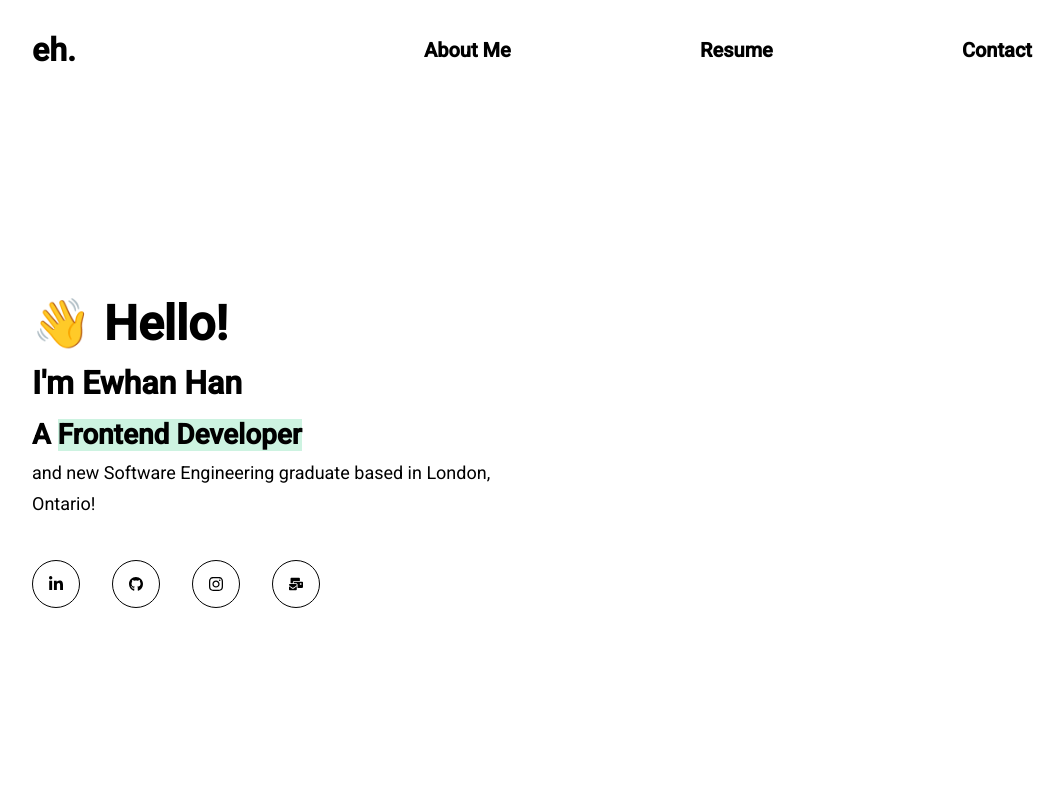
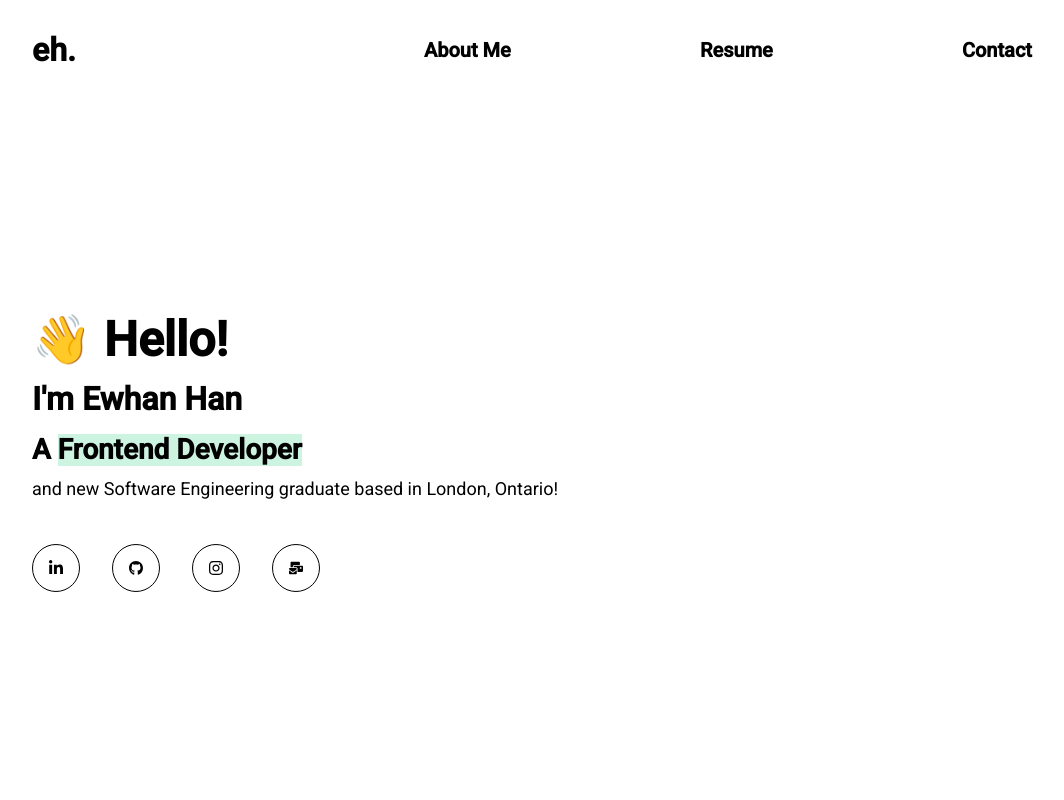
Before and after one commit to EwhanHan/gatsby-personal-portfolio-website, a Gatsby site: page / in a window 1280 px wide. Shown: the top 800 px of the page, without its empty margins (108-1172 px from the left). Built offline with nearby package versions, Linux system fonts and the light colour scheme; Gatsby itself is replaced by a stand-in of ours.

Commit message:
Fix: landing

```diff
--- a/src/assets/scss/main.scss
+++ b/src/assets/scss/main.scss
@@ -318,13 +318,12 @@ body {
     font-size: 1.125rem;
     overflow-wrap: break-word;
     word-wrap: break-word;
-    max-width: 65%;
   }
 }
 
 @media (min-width: 992px) {
   .description {
-    max-width: 50% !important;
+    max-width: 75% !important;
   }
 }
 
```
